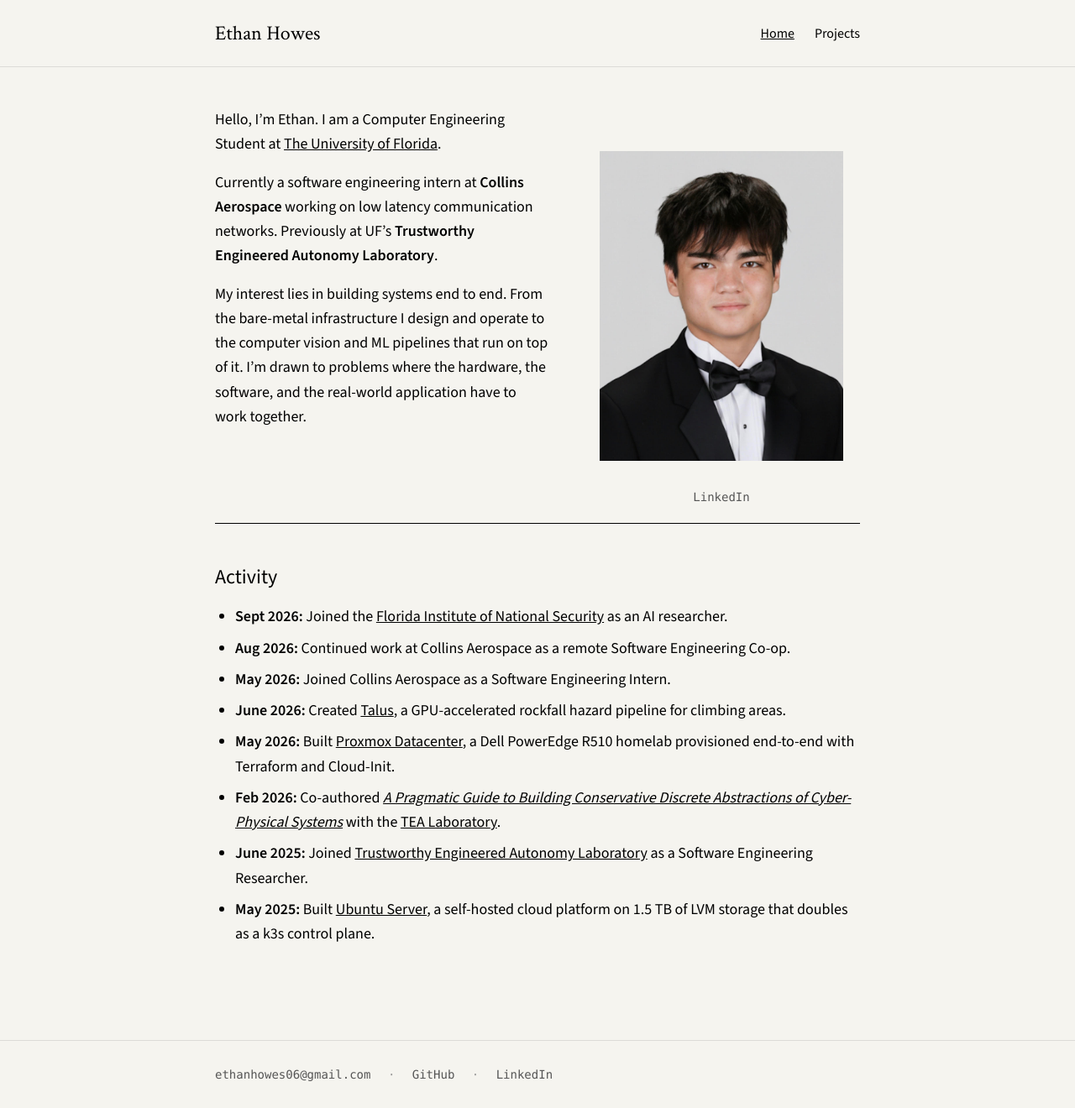
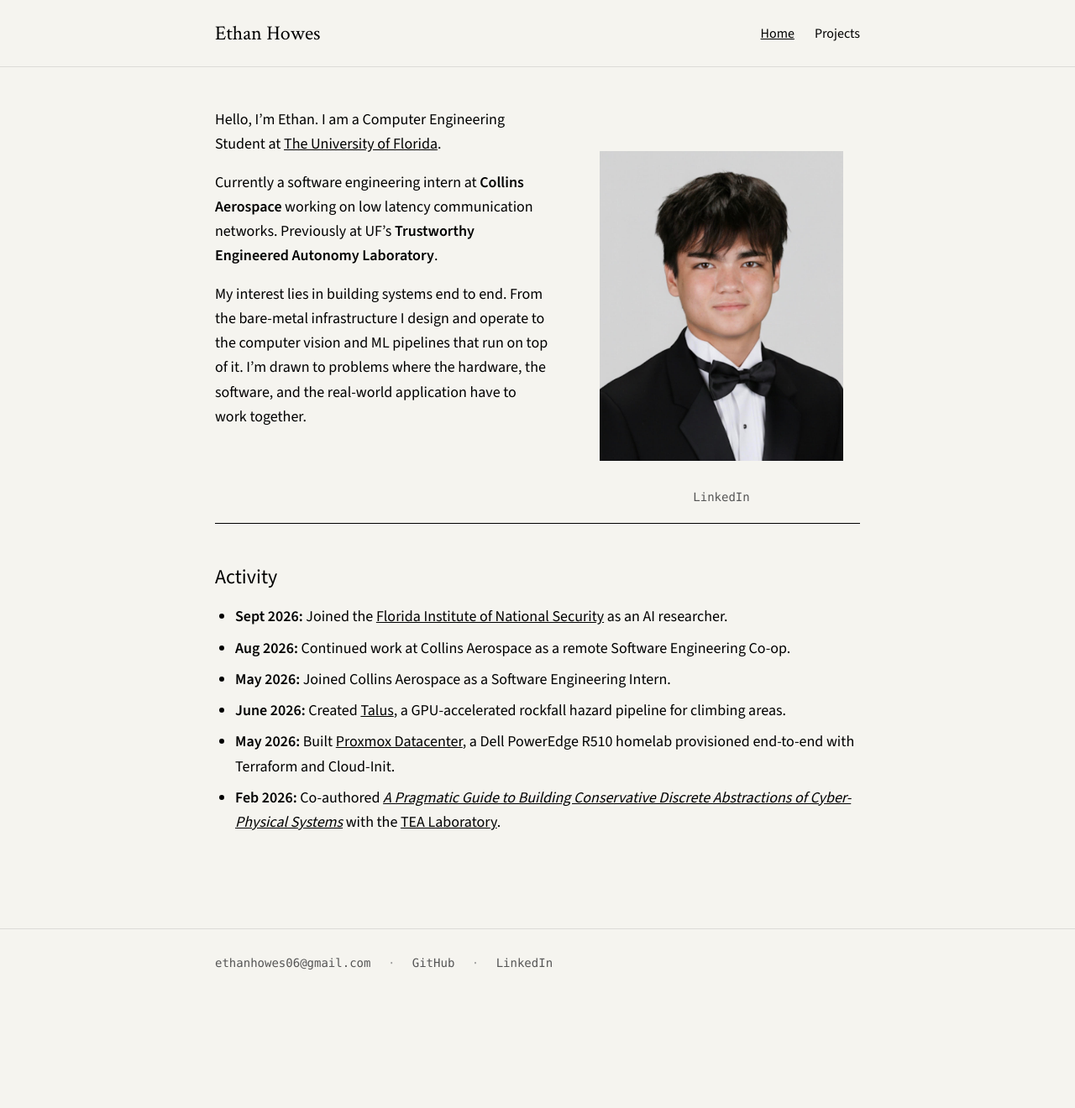
Before and after one commit to ethan-howes/ethan-howes.github.io, a Jekyll site: the page built from index.md, in a window 1280 px wide. Shown: the whole page at 84% size. Built offline with Jekyll 4.4.1, drawn with Linux system fonts in a browser that asks for light colours; after the commit the page ends 1187 px from its top, so only the background shows below that.

Commit message:
content: removed joined TEA and Ubuntu server

```diff
--- a/index.md
+++ b/index.md
@@ -23,5 +23,3 @@ My interest lies in building systems end to end. From the bare-metal infrastruct
 - **June 2026:** Created [Talus](/projects/talus/), a GPU-accelerated rockfall hazard pipeline for climbing areas.
 - **May 2026:** Built [Proxmox Datacenter](/projects/proxmox-datacenter/), a Dell PowerEdge R510 homelab provisioned end-to-end with Terraform and Cloud-Init.
 - **Feb 2026:** Co-authored [*A Pragmatic Guide to Building Conservative Discrete Abstractions of Cyber-Physical Systems*](https://arxiv.org/abs/2608.10254) with the [TEA Laboratory](https://tea.ece.ufl.edu/).
-- **June 2025:** Joined [Trustworthy Engineered Autonomy Laboratory](https://tea.ece.ufl.edu/) as a Software Engineering Researcher.
-- **May 2025:** Built [Ubuntu Server](/projects/ubuntu-server/), a self-hosted cloud platform on 1.5&nbsp;TB of LVM storage that doubles as a k3s control plane.
```
